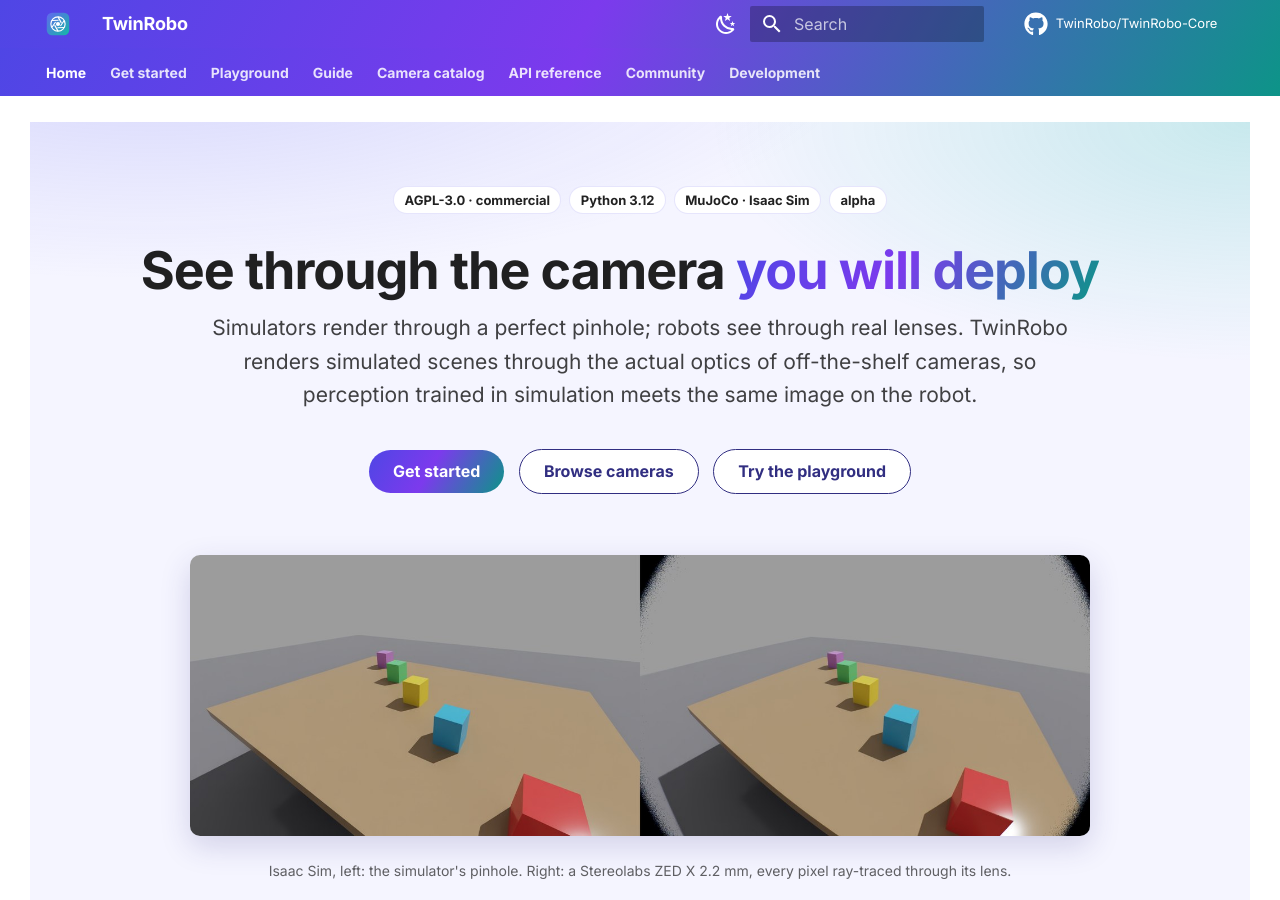
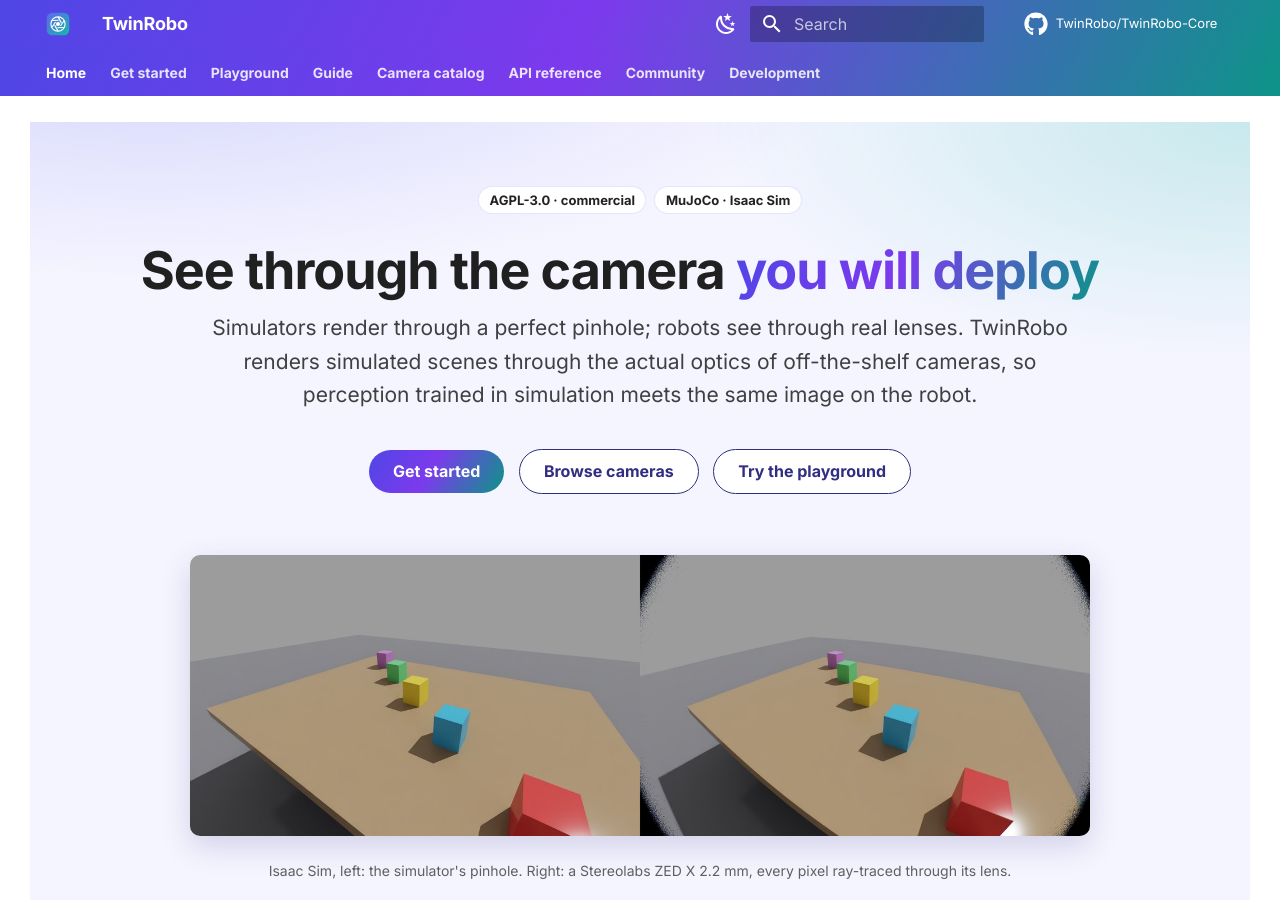
Before and after one commit to TwinRobo/TwinRobo-Core, an MkDocs documentation site: the page built from docs/index.md, in a window 1280 px wide and 900 px high. Built offline with MkDocs 1.6.1 and Material for MkDocs 9.7.7, drawn with Linux system fonts in a browser that asks for light colours; comment, search, counter and statistics services are not loaded.

Commit message:
Docs: drop the Python 3.12 and alpha tags from the landing page

```diff
--- a/docs/index.md
+++ b/docs/index.md
@@ -7,7 +7,7 @@
 
 <div class="tr-hero" markdown>
 
-<div class="tr-badges"><span>AGPL-3.0 · commercial</span><span>Python 3.12</span><span>MuJoCo · Isaac Sim</span><span>alpha</span></div>
+<div class="tr-badges"><span>AGPL-3.0 · commercial</span><span>MuJoCo · Isaac Sim</span></div>
 
 # See through the camera <span class="tr-grad">you will deploy</span>
 
```
